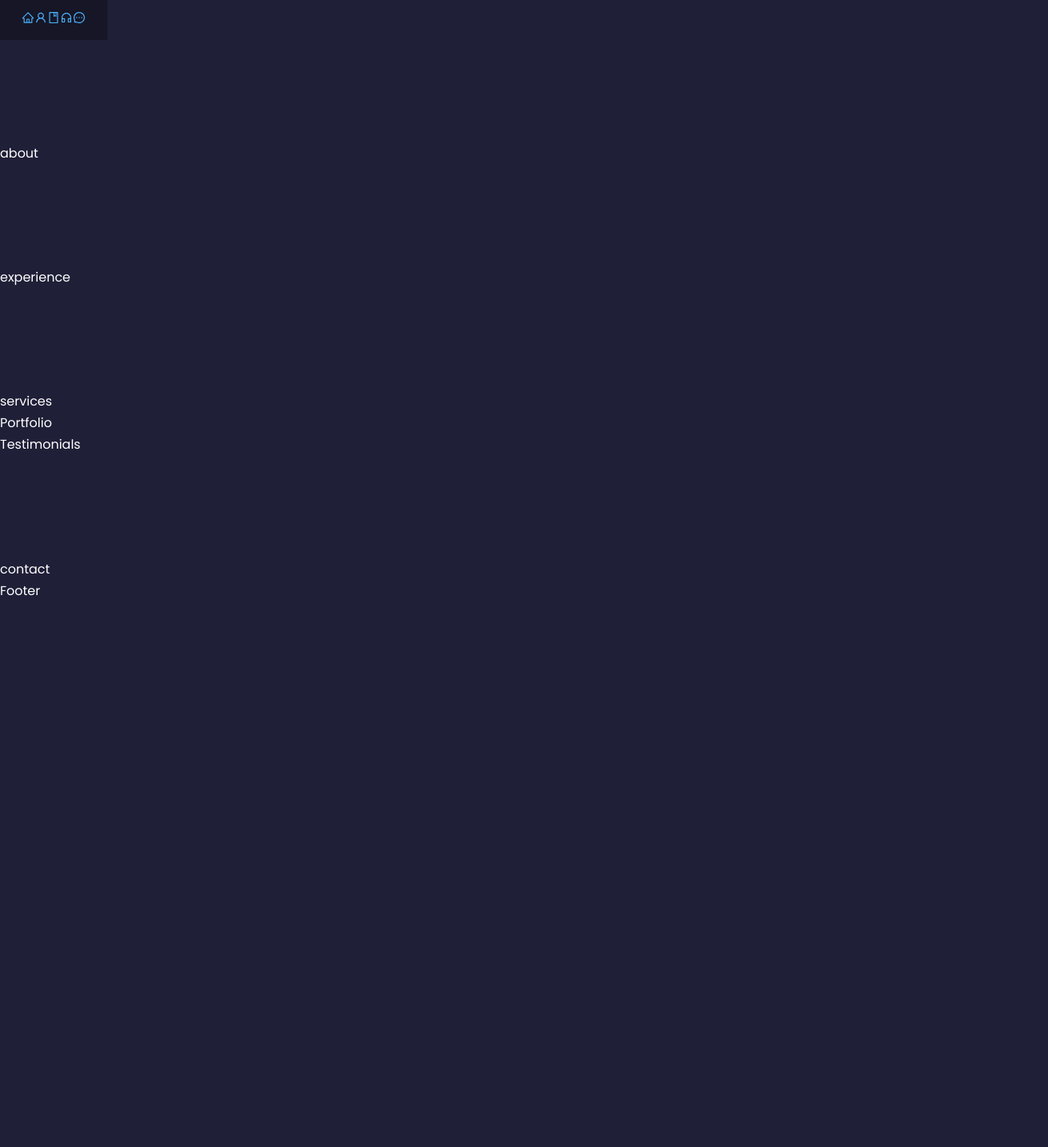
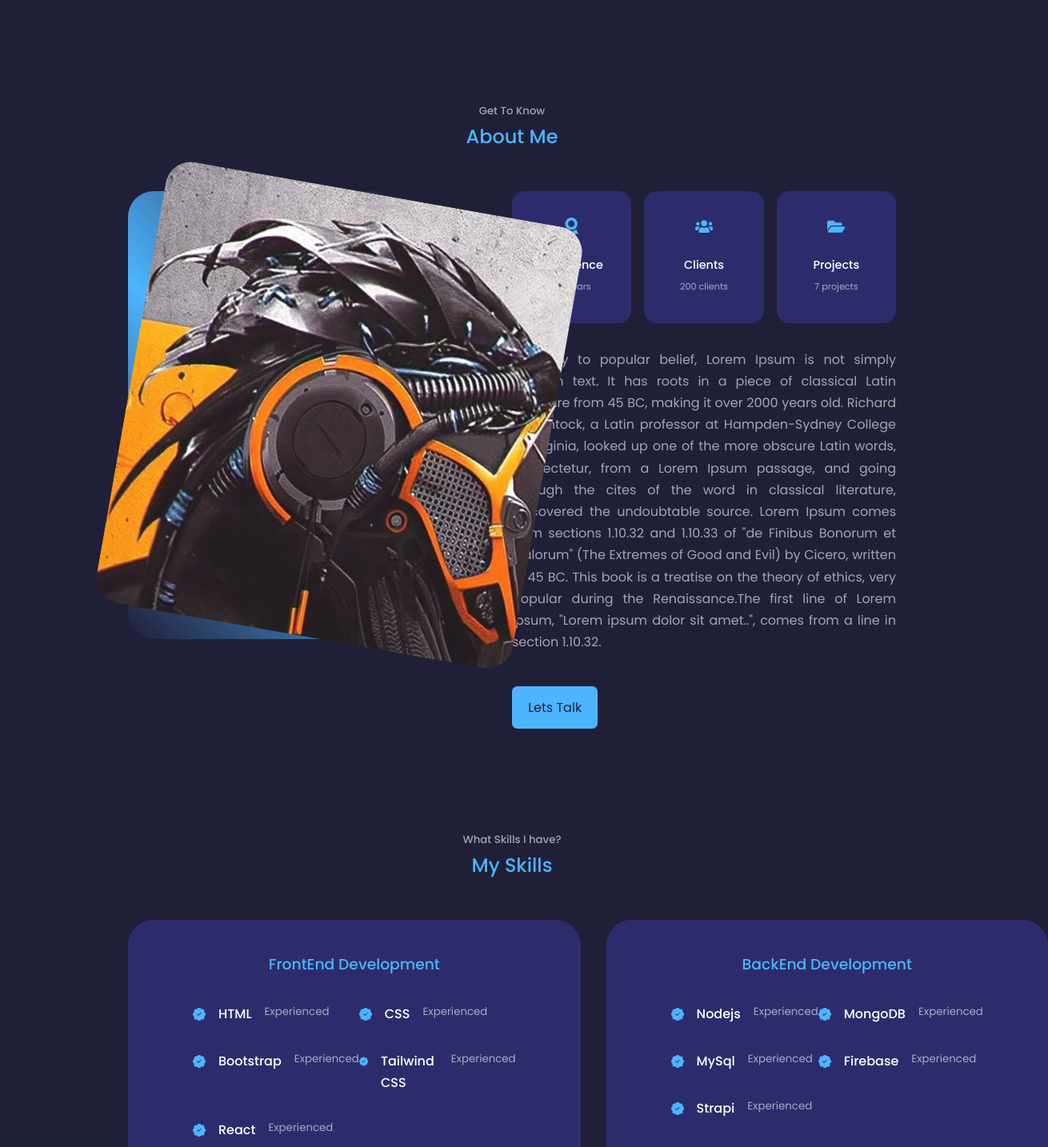
Before and after one commit to XboyAbdullah/Personal-portfolio, a React (Create React App) app in the folder portfolio/: page / in a window 1280 px wide. Shown: the part 800-2234 px from the top of the page at 80% size, 1310 px wide, since content can reach past the window. Before the commit the page ends 1552 px from the top, so only its background shows below. Built offline with nearby package versions, Linux system fonts and the light colour scheme; the HTML template or start-up script is replaced by a standard one.

Commit message:
Experience done

```diff
--- a/portfolio/src/componenrts/about/About.css
+++ b/portfolio/src/componenrts/about/About.css
@@ -0,0 +1,99 @@
+.about_container{
+    display: grid;
+    grid-template-columns: 35% 50%;
+    gap: 15%;
+}
+.about_me{
+    width: 100%;
+    aspect-ratio: 1/1;
+    border-radius: 2rem;
+    background: linear-gradient(45deg, transparent, var(--color-prinary), transparent);
+    display: grid;
+    place-items: center;
+}
+ .about_me_img{
+    border-radius: 2rem;
+    overflow: hidden;
+    transform: rotate(10deg);
+    transition: var(--transition);
+    height: 35rem;
+    width: 33rem;
+ }
+
+ .about_me_img:hover {
+    transform: rotate(0deg);
+ }
+
+
+ .about_cards{
+    display: grid;
+    grid-template-columns:repeat(3, 1fr) ;
+    gap: 1rem;
+
+ }
+ .about_card{
+    background: var(--color-bg-variant);
+    border: 1px solid transparent;
+    border-radius: 1rem;
+    padding: 2rem;
+    text-align: center;
+    transition: var(--transition);
+ }
+ .about_card:hover{
+    background: transparent;
+    border-color: var(--color-primary-variant);
+    cursor: default;
+ }
+
+ .about_icon{
+    color: var(--color-prinary);
+    font-size: 1.4rem;
+    margin-bottom: 1rem;
+ }
+ .about_card h5{
+    font-size: 0.9rem;
+ }
+ .about_card small{
+    font-size : 0.7rem;
+    color: var(--color-light);
+}
+.about_content p{
+    margin: 2rem 0 2.6rem;
+    color: var(--color-light);
+    text-align: justify;
+}
+
+/* ==================== Media Queries(Medium Sized Devices) ==================== */
+@media screen and (max-width: 1024px) {
+    .about_container{
+        grid-template-columns: 1fr;
+        gap: 0;
+    }
+    .about_me{
+        width: 50%;
+        margin: 2rem auto 4rem;
+    }
+    .about_content p{
+        margin: 1rem 0 1.5rem;
+    }
+}
+
+
+/* ==================== Media Queries(Small Sized Devices) ==================== */
+@media screen and (max-width: 600px) {
+    .about_me{
+        width: 65%;
+        margin: 0 auto 3rem;
+    }
+    .about_cards{
+        grid-template-columns: 1fr 1fr;
+        gap: 1rem;
+    }
+    .about_content{
+        text-align: center;
+    }
+    .about_content p{
+        margin : 1.5rem;
+        text-align: justify;
+    }
+}
--- a/portfolio/src/componenrts/about/About.jsx
+++ b/portfolio/src/componenrts/about/About.jsx
@@ -1,13 +1,59 @@
-import React from 'react'
+import React from "react";
 import "./About.css";
-
+import { FaAward, FaUsers, FaFolderOpen } from "react-icons/fa";
+import img from "../../assets/images/Predator.jpg";
 
 const About = () => {
   return (
-    <section id = "about">
-    about
+    <section id="about">
+      <h5>Get To Know</h5>
+      <h2>About Me</h2>
+      <div className="container about_container">
+        <div className="about_me">
+          <div className="about_me_img">
+            <img src={img} alt="Me" />
+          </div>
+        </div>
+        <div className="about_content">
+          <div className="about_cards">
+            <article className="about_card">
+              <FaAward className="about_icon" />
+              <h5>Experience</h5>
+              <small>3+ years</small>
+            </article>
+            <article className="about_card">
+              <FaUsers className="about_icon" />
+              <h5>Clients</h5>
+              <small>200 clients</small>
+            </article>
+            <article className="about_card">
+              <FaFolderOpen className="about_icon" />
+              <h5>Projects</h5>
+              <small>7 projects</small>
+            </article>
+
+          </div>
+          <p>
+              Contrary to popular belief, Lorem Ipsum is not simply random text.
+              It has roots in a piece of classical Latin literature from 45 BC,
+              making it over 2000 years old. Richard McClintock, a Latin
+              professor at Hampden-Sydney College in Virginia, looked up one of
+              the more obscure Latin words, consectetur, from a Lorem Ipsum
+              passage, and going through the cites of the word in classical
+              literature, discovered the undoubtable source. Lorem Ipsum comes
+              from sections 1.10.32 and 1.10.33 of "de Finibus Bonorum et
+              Malorum" (The Extremes of Good and Evil) by Cicero, written in 45
+              BC. This book is a treatise on the theory of ethics, very popular
+              during the Renaissance.The first line of Lorem Ipsum, "Lorem ipsum
+              dolor sit amet..", comes from a line in section 1.10.32.
+            </p>
+            <a href="#contact" className="btn btn-primary">
+              Lets Talk
+            </a>
+        </div>
+      </div>
     </section>
-  )
-}
+  );
+};
 
-export default About
+export default About;
--- a/portfolio/src/componenrts/experience/Experience.css
+++ b/portfolio/src/componenrts/experience/Experience.css
@@ -0,0 +1,65 @@
+.experience_container{
+    display: grid;
+    grid-template-columns: 1fr 1fr;
+    gap: 2rem;
+}
+
+.experience_container > div{
+    background: var(--color-bg-variant);
+    padding: 2.4rem 5rem;
+    border-radius: 2rem;
+    border: 1px solid transparent;
+    transition: var(--transition);
+}
+
+.experience_container > div:hover{
+    background: transparent;
+    border-color: var(--color-primary-variant);
+}
+
+.experience_container > div h3{
+    text-align: center;
+    margin-bottom: 2rem;
+    color: var(--color-prinary);
+}
+.experience_content{
+    display: grid;
+    grid-template-columns: 1fr 1fr;
+    row-gap: 2rem;
+}
+
+.experience_details{
+    display: flex;
+    gap: 1rem;
+}
+.experience_details-icon{
+    margin-top: 6px;
+    color: var(--color-prinary);
+}
+
+/* ==================== Media Queries(Medium Sized Devices) ==================== */
+@media screen and (max-width: 1024px) {
+    .experience_container{
+        grid-template-columns: 1fr;
+    }
+    .experience_container > div{
+        width: 80%;
+        padding: 2rem;
+        margin: 0 auto;
+    }
+    .experience_content{
+        padding: 1rem;
+    }
+  }
+
+
+  /* ==================== Media Queries(Small Sized Devices) ==================== */
+  @media screen and (max-width: 600px) {
+    .experience_container{
+        gap: 1rem;
+    }
+    .experience_container>div{
+        width: 100%;
+        padding: 2rem 1rem;
+    }
+  }
--- a/portfolio/src/componenrts/experience/Experience.jsx
+++ b/portfolio/src/componenrts/experience/Experience.jsx
@@ -1,10 +1,75 @@
 import React from 'react'
 import './Experience.css'
+import {BsFillPatchCheckFill} from 'react-icons/bs'
 
 const Experience = () => {
   return (
     <section id = "experience">
-    experience
+    <h5>What Skills I have?</h5>
+    <h2>My Skills</h2>
+    <div className='container experience_container'>
+      <div className="experience_frontend">
+        <h3>FrontEnd Development</h3>
+        <div className="experience_content">
+          <article className='experience_details'>
+            <BsFillPatchCheckFill className='experience_details-icon'/>
+            <h4>HTML</h4>
+            <small className='text-light'>Experienced</small>
+          </article>
+          <article className='experience_details'>
+          <BsFillPatchCheckFill className='experience_details-icon'/>
+            <h4>CSS</h4>
+            <small className='text-light'>Experienced</small>
+          </article>
+          <article className='experience_details'>
+          <BsFillPatchCheckFill className='experience_details-icon'/>
+            <h4>Bootstrap</h4>
+            <small className='text-light'>Experienced</small>
+          </article>
+          <article className='experience_details'>
+          <BsFillPatchCheckFill className='experience_details-icon'/>
+            <h4>Tailwind CSS</h4>
+            <small className='text-light'>Experienced</small>
+          </article>
+          <article className='experience_details'>
+          <BsFillPatchCheckFill className='experience_details-icon'/>
+            <h4>React</h4>
+            <small className='text-light'>Experienced</small>
+          </article>
+        </div>
+      </div>
+
+      <div className="experience_backend">
+      <h3>BackEnd Development</h3>
+      <div className="experience_content">
+          <article className='experience_details'>
+          <BsFillPatchCheckFill className='experience_details-icon'/>
+            <h4>Nodejs</h4>
+            <small className='text-light'>Experienced</small>
+          </article>
+          <article className='experience_details'>
+          <BsFillPatchCheckFill className='experience_details-icon'/>
+            <h4>MongoDB</h4>
+            <small className='text-light'>Experienced</small>
+          </article>
+          <article className='experience_details'>
+          <BsFillPatchCheckFill className='experience_details-icon'/>
+            <h4>MySql</h4>
+            <small className='text-light'>Experienced</small>
+          </article>
+          <article className='experience_details'>
+          <BsFillPatchCheckFill className='experience_details-icon'/>
+            <h4>Firebase</h4>
+            <small className='text-light'>Experienced</small>
+          </article>
+          <article className='experience_details'>
+          <BsFillPatchCheckFill className='experience_details-icon'/>
+            <h4>Strapi</h4>
+            <small className='text-light'>Experienced</small>
+          </article>
+        </div>
+      </div>
+    </div>
     </section>
   )
 }
--- a/portfolio/src/componenrts/nav/Nav.css
+++ b/portfolio/src/componenrts/nav/Nav.css
@@ -3,9 +3,29 @@ nav{
     width: max-content;
     display: block;
     padding: 0.7rem 1.7rem;
-    z-index: 2;
-    /* position: fixed;
+    z-index: 1000;
+    position: fixed;
     left : 50%;
-    transform: translateX(-50%); */
+    bottom: 2rem;
+    transform: translateX(-50%);
+    display: flex;
+    gap: 0.8rem;
+    border-radius: 3rem;
+    backdrop-filter: blur(15px);
+}
+nav a{
+    background: transparent;
+    padding: 0.9rem;
+    display: flex;
+    border-radius: 50%;
+    color: var(--color-light);
+    font-size: 1.1rem;
+}
 
+nav a:hover{
+    background: rgba(0, 0, 0, 0.3);
 }
+nav a.active{
+    background: var(--color-bg);
+    color: var(--color-white);
+}
--- a/portfolio/src/componenrts/nav/Nav.jsx
+++ b/portfolio/src/componenrts/nav/Nav.jsx
@@ -1,15 +1,17 @@
 import React from 'react'
 import "./Nav.css";
 import {AiOutlineHome, AiOutlineUser, AiOutlineBook, AiOutlineCustomerService, AiOutlineMessage} from 'react-icons/ai'
+import { useState } from 'react';
 
 const Nav = () => {
+  const [Active, setActive]= useState('#');
   return (
     <nav>
-      <a href='#'><AiOutlineHome/></a>
-      <a href='#about'><AiOutlineUser/></a>
-      <a href='#experience'><AiOutlineBook/></a>
-      <a href='#services'><AiOutlineCustomerService/></a>
-      <a href='#message'><AiOutlineMessage/></a>
+      <a onClick={()=> setActive('#')} className = {Active === '#' ? 'active' : ''} href='#'><AiOutlineHome/></a>
+      <a onClick={()=> setActive('#about')} className = {Active === '#about' ? 'active' : ''} href='#about'><AiOutlineUser/></a>
+      <a onClick={()=> setActive('#experience')} className = {Active === '#experience' ? 'active' : ''} href='#experience'><AiOutlineBook/></a>
+      <a onClick={()=> setActive('#services')} className = {Active === '#services' ? 'active' : ''} href='#services'><AiOutlineCustomerService/></a>
+      <a onClick={()=> setActive('#message')} className = {Active === '#message' ? 'active' : ''} href='#message'><AiOutlineMessage/></a>
     </nav>
   )
 }
--- a/portfolio/src/index.css
+++ b/portfolio/src/index.css
@@ -118,7 +118,7 @@ a:hover{
 
   section{
     margin-top: 6rem;
-    height: 100vh;
+    /* height: 100vh; */
   }
 }
 
```
